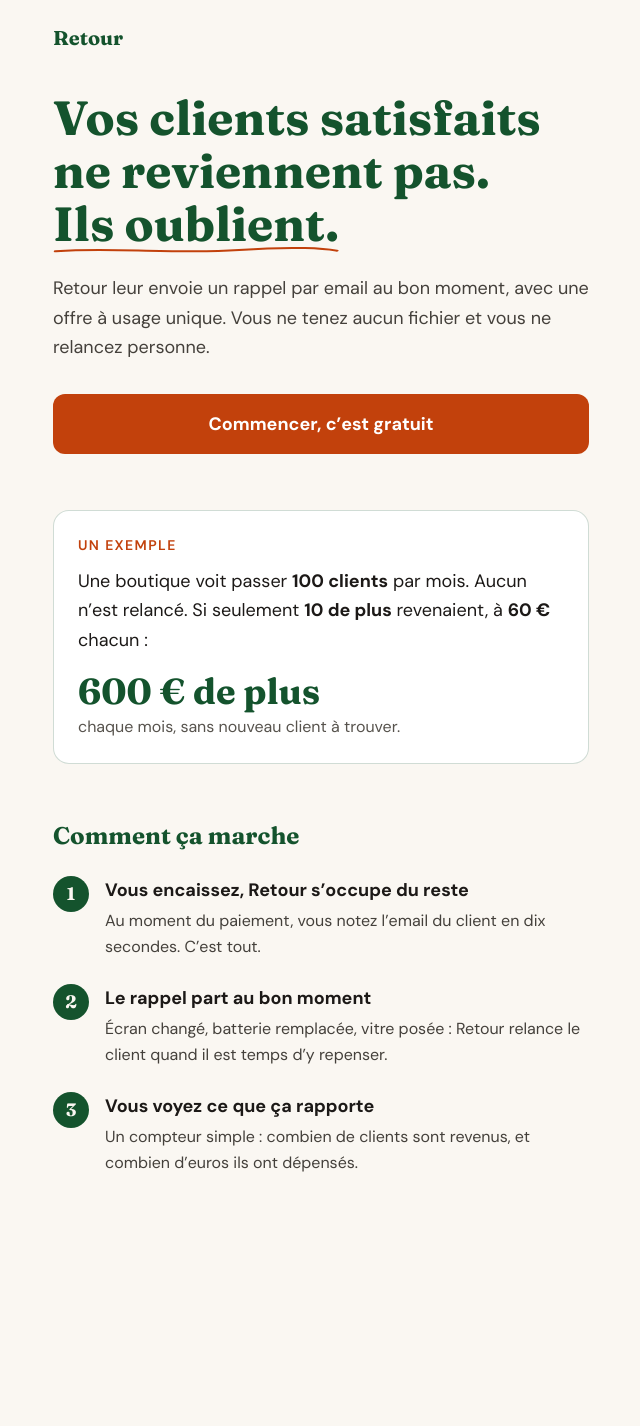
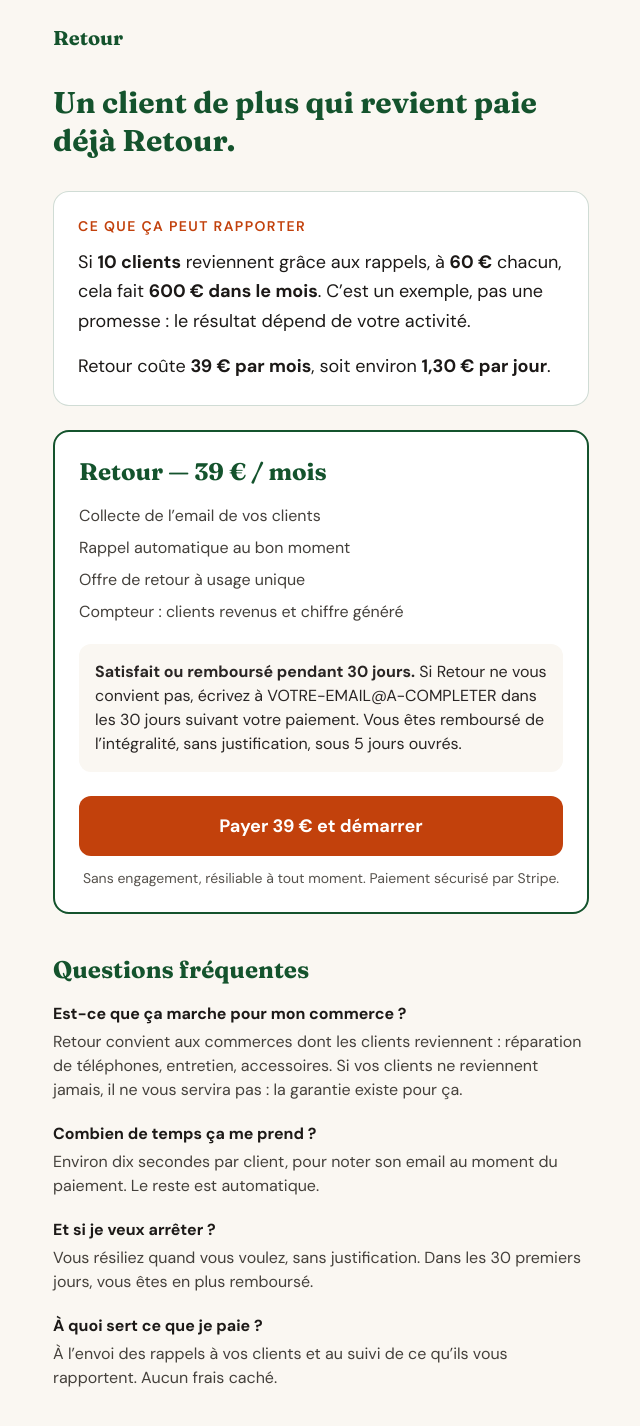
Before and after one commit to melvin22140/Retour, a Next.js app: page / in a window 1280 px wide. Shown: the top 1426 px of the page, without its empty margins (319-959 px from the left). Before the commit the page ends 1240 px from the top, so only its background shows below. Built offline with nearby package versions, Linux system fonts and the light colour scheme.

Commit message:
Refactor Home component to Commencer with email contact

```diff
--- a/app/page.tsx
+++ b/app/page.tsx
@@ -1,112 +1,129 @@
 import Link from "next/link";
 
-function Souligne() {
+// À REMPLACER avant la mise en ligne réelle par ton adresse email de contact
+const EMAIL_CONTACT = "VOTRE-EMAIL@A-COMPLETER";
+
+export const metadata = {
+  title: "Commencer — Retour",
+  description: "Retour : 39 € par mois, sans engagement, satisfait ou remboursé 30 jours.",
+};
+
+export default async function Commencer({
+  searchParams,
+}: {
+  searchParams: Promise<{ paiement?: string }>;
+}) {
+  const { paiement } = await searchParams;
+
   return (
-    <svg
-      aria-hidden="true"
-      viewBox="0 0 200 12"
-      preserveAspectRatio="none"
-      className="absolute -bottom-1 left-0 h-2 w-full text-brique"
-    >
-      <path
-        d="M2 8 C 40 2, 90 12, 130 6 S 190 4, 198 7"
-        fill="none"
-        stroke="currentColor"
-        strokeWidth="3"
-        strokeLinecap="round"
-      />
-    </svg>
-  );
-}
+    <main className="mx-auto max-w-xl px-5 pb-16 pt-6">
+      <Link href="/" className="font-titre text-xl font-bold text-sapin">
+        Retour
+      </Link>
 
-const benefices = [
-  {
-    titre: "Vous encaissez, Retour s’occupe du reste",
-    texte:
-      "Au moment du paiement, vous notez l’email du client en dix secondes. C’est tout.",
-  },
-  {
-    titre: "Le rappel part au bon moment",
-    texte:
-      "Écran changé, batterie remplacée, vitre posée : Retour relance le client quand il est temps d’y repenser.",
-  },
-  {
-    titre: "Vous voyez ce que ça rapporte",
-    texte:
-      "Un compteur simple : combien de clients sont revenus, et combien d’euros ils ont dépensés.",
-  },
-];
+      {paiement === "annule" && (
+        <p className="mt-6 rounded-xl border border-stone-300 bg-white p-4 text-stone-700">
+          Paiement annulé. Aucun montant n’a été prélevé. Vous pouvez
+          réessayer quand vous voulez.
+        </p>
+      )}
+      {paiement === "erreur" && (
+        <p className="mt-6 rounded-xl border border-brique bg-white p-4 text-stone-800">
+          Le paiement n’a pas pu démarrer et rien n’a été prélevé. Réessayez
+          dans un instant. Si le problème continue, écrivez-nous à{" "}
+          {EMAIL_CONTACT}.
+        </p>
+      )}
 
-export default function Home() {
-  return (
-    <main className="mx-auto max-w-xl px-5 pb-32 pt-6 md:pb-16">
-      <p className="font-titre text-xl font-bold text-sapin">Retour</p>
+      <h1 className="mt-8 font-titre text-3xl font-bold leading-tight text-sapin">
+        Un client de plus qui revient paie déjà Retour.
+      </h1>
 
-      <section className="pt-10">
-        <h1 className="font-titre text-4xl font-bold leading-[1.1] text-sapin md:text-5xl">
-          Vos clients satisfaits ne reviennent pas.{" "}
-          <span className="relative inline-block">
-            Ils oublient.
-            <Souligne />
-          </span>
-        </h1>
-        <p className="mt-6 text-lg leading-relaxed text-stone-700">
-          Retour leur envoie un rappel par email au bon moment, avec une offre
-          à usage unique. Vous ne tenez aucun fichier et vous ne relancez
-          personne.
-        </p>
-        <Link
-          href="/commencer"
-          className="mt-8 hidden w-full items-center justify-center rounded-xl bg-brique px-6 py-4 text-lg font-bold text-white md:inline-flex"
-        >
-          Commencer, c’est gratuit
-        </Link>
-      </section>
-
-      <section className="mt-14 rounded-2xl border border-sapin/20 bg-white p-6">
+      <section className="mt-8 rounded-2xl border border-sapin/20 bg-white p-6">
         <p className="text-sm font-semibold uppercase tracking-widest text-brique">
-          Un exemple
+          Ce que ça peut rapporter
         </p>
         <p className="mt-3 text-lg leading-relaxed">
-          Une boutique voit passer <strong>100 clients</strong> par mois.
-          Aucun n’est relancé. Si seulement <strong>10 de plus</strong>{" "}
-          revenaient, à <strong>60 €</strong> chacun :
+          Si <strong>10 clients</strong> reviennent grâce aux rappels, à{" "}
+          <strong>60 €</strong> chacun, cela fait{" "}
+          <strong>600 € dans le mois</strong>. C’est un exemple, pas une
+          promesse : le résultat dépend de votre activité.
         </p>
-        <p className="mt-4 font-titre text-4xl font-bold text-sapin">
-          600 € de plus
-        </p>
-        <p className="mt-1 text-stone-600">
-          chaque mois, sans nouveau client à trouver.
+        <p className="mt-4 text-lg leading-relaxed">
+          Retour coûte <strong>39 € par mois</strong>, soit environ{" "}
+          <strong>1,30 € par jour</strong>.
         </p>
       </section>
 
-      <section className="mt-14">
-        <h2 className="font-titre text-2xl font-bold text-sapin">
-          Comment ça marche
-        </h2>
-        <ol className="mt-6 space-y-6">
-          {benefices.map((b, i) => (
-            <li key={b.titre} className="flex gap-4">
-              <span className="flex h-9 w-9 shrink-0 items-center justify-center rounded-full bg-sapin font-titre text-lg font-bold text-creme">
-                {i + 1}
-              </span>
-              <div>
-                <h3 className="text-lg font-bold">{b.titre}</h3>
-                <p className="mt-1 leading-relaxed text-stone-700">{b.texte}</p>
-              </div>
-            </li>
-          ))}
-        </ol>
+      <section className="mt-6 rounded-2xl border-2 border-sapin bg-white p-6">
+        <p className="font-titre text-2xl font-bold text-sapin">
+          Retour — 39 € / mois
+        </p>
+        <ul className="mt-4 space-y-2 text-stone-700">
+          <li>Collecte de l’email de vos clients</li>
+          <li>Rappel automatique au bon moment</li>
+          <li>Offre de retour à usage unique</li>
+          <li>Compteur : clients revenus et chiffre généré</li>
+        </ul>
+
+        <p className="mt-5 rounded-xl bg-creme p-4 text-stone-800">
+          <strong>Satisfait ou remboursé pendant 30 jours.</strong> Si Retour
+          ne vous convient pas, écrivez à {EMAIL_CONTACT} dans les 30 jours
+          suivant votre paiement. Vous êtes remboursé de l’intégralité,
+          sans justification, sous 5 jours ouvrés.
+        </p>
+
+        <form action="/api/checkout" method="POST" className="mt-6">
+          <button
+            type="submit"
+            className="flex w-full items-center justify-center rounded-xl bg-brique px-6 py-4 text-lg font-bold text-white"
+          >
+            Payer 39 € et démarrer
+          </button>
+        </form>
+        <p className="mt-3 text-center text-sm text-stone-600">
+          Sans engagement, résiliable à tout moment. Paiement sécurisé par
+          Stripe.
+        </p>
       </section>
 
-      <div className="fixed inset-x-0 bottom-0 border-t border-stone-200 bg-creme/95 p-4 md:hidden">
-        <Link
-          href="/commencer"
-          className="flex w-full items-center justify-center rounded-xl bg-brique px-6 py-4 text-lg font-bold text-white"
-        >
-          Commencer, c’est gratuit
-        </Link>
-      </div>
+      <section className="mt-10">
+        <h2 className="font-titre text-2xl font-bold text-sapin">
+          Questions fréquentes
+        </h2>
+        <div className="mt-4 space-y-5">
+          <div>
+            <h3 className="font-bold">Est-ce que ça marche pour mon commerce ?</h3>
+            <p className="mt-1 text-stone-700">
+              Retour convient aux commerces dont les clients reviennent :
+              réparation de téléphones, entretien, accessoires. Si vos clients
+              ne reviennent jamais, il ne vous servira pas : la garantie
+              existe pour ça.
+            </p>
+          </div>
+          <div>
+            <h3 className="font-bold">Combien de temps ça me prend ?</h3>
+            <p className="mt-1 text-stone-700">
+              Environ dix secondes par client, pour noter son email au moment
+              du paiement. Le reste est automatique.
+            </p>
+          </div>
+          <div>
+            <h3 className="font-bold">Et si je veux arrêter ?</h3>
+            <p className="mt-1 text-stone-700">
+              Vous résiliez quand vous voulez, sans justification. Dans les
+              30 premiers jours, vous êtes en plus remboursé.
+            </p>
+          </div>
+          <div>
+            <h3 className="font-bold">À quoi sert ce que je paie ?</h3>
+            <p className="mt-1 text-stone-700">
+              À l’envoi des rappels à vos clients et au suivi de ce qu’ils
+              vous rapportent. Aucun frais caché.
+            </p>
+          </div>
+        </div>
+      </section>
     </main>
   );
 }
```
